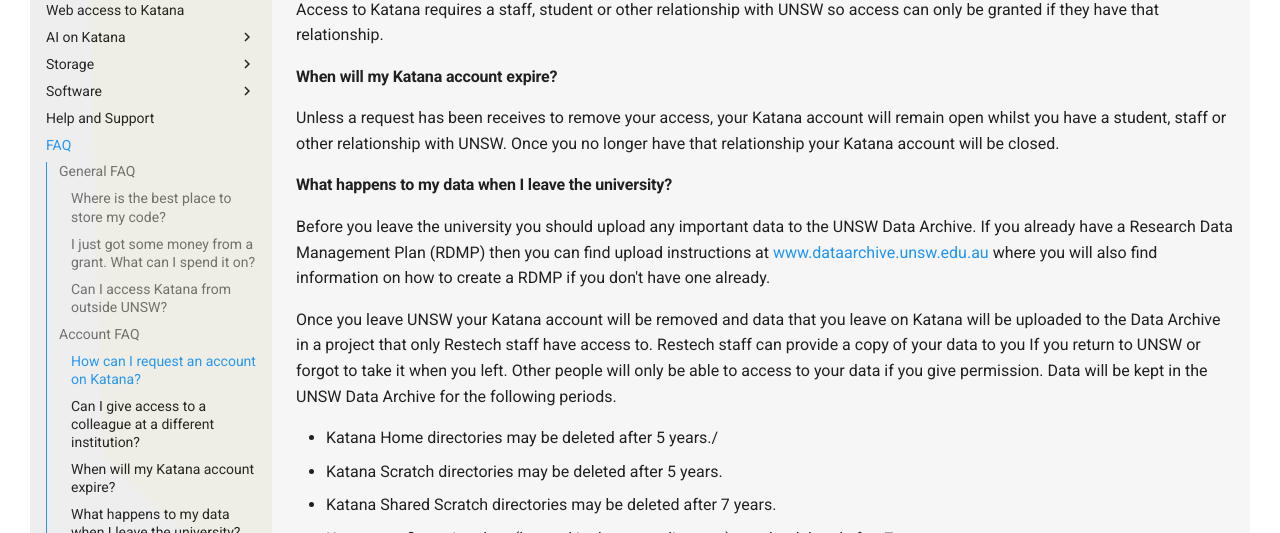
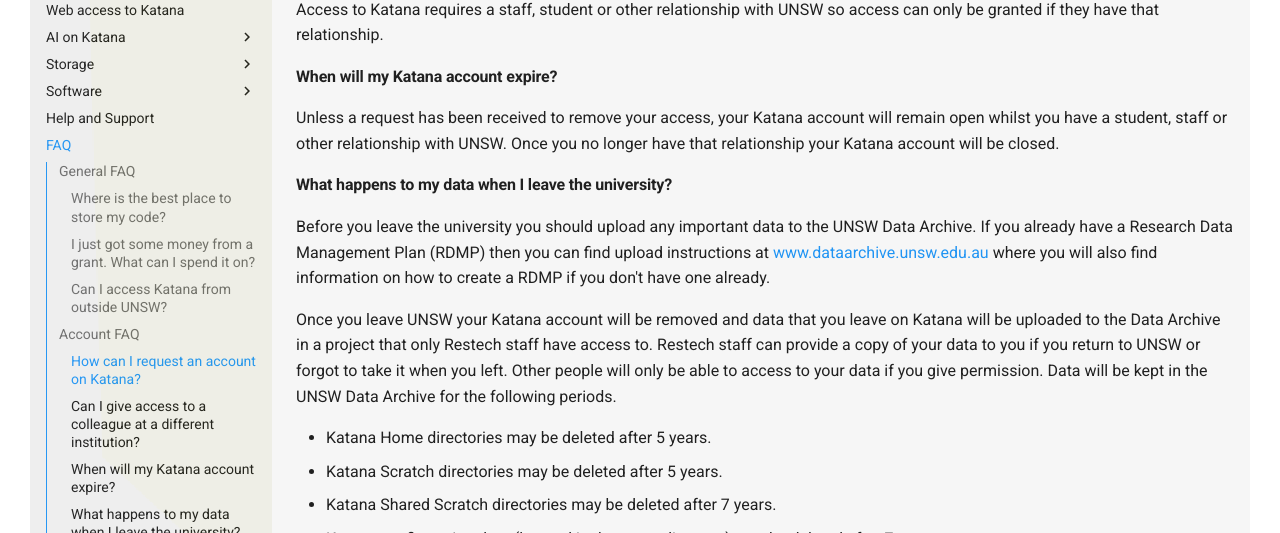
Before and after one commit to unsw-restech/unsw-restech.github.io, an MkDocs documentation site: the page built from docs/help_support/faq.md, in a window 1280 px wide and 900 px high, scrolled down 701 px. Shown: the part 152-685 px from the top of the window. Built offline with MkDocs 1.6.1 and Material for MkDocs 9.7.7, drawn with Linux system fonts in a browser that asks for light colours; comment, search, counter and statistics services are not loaded.

Commit message:
fix typos

```diff
--- a/docs/help_support/faq.md
+++ b/docs/help_support/faq.md
@@ -30,7 +30,7 @@
 
 #### When will my Katana account expire?
 
-Unless a request has been receives to remove your access, your Katana account will remain open
+Unless a request has been received to remove your access, your Katana account will remain open
 whilst you have a student, staff or other relationship with UNSW. Once you no longer
 have that relationship your Katana account will be closed.
 
@@ -40,11 +40,11 @@
 then you can find upload instructions at [www.dataarchive.unsw.edu.au](https://www.dataarchive.unsw.edu.au) where you will also find information on how to create a RDMP if you don't have one already.
 
 Once you leave UNSW your Katana account will be removed and data that you leave on Katana will be uploaded to the Data Archive in a
-project that only Restech staff have access to. Restech staff can provide a copy of your data to you If you return to UNSW or forgot
+project that only Restech staff have access to. Restech staff can provide a copy of your data to you if you return to UNSW or forgot
 to take it when you left. Other people will only be able to access to your data if you give permission.
 Data will be kept in the UNSW Data Archive for the following periods.
 
-- Katana Home directories may be deleted after 5 years./
+- Katana Home directories may be deleted after 5 years.
 - Katana Scratch directories may be deleted after 5 years.
 - Katana Shared Scratch directories may be deleted after 7 years.
 - Katana configuration data (located in the setup directory) may be deleted after 7 years.
```
